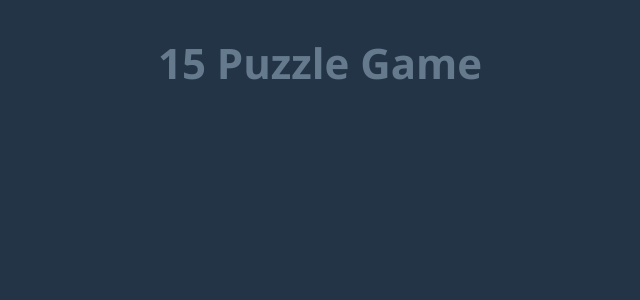
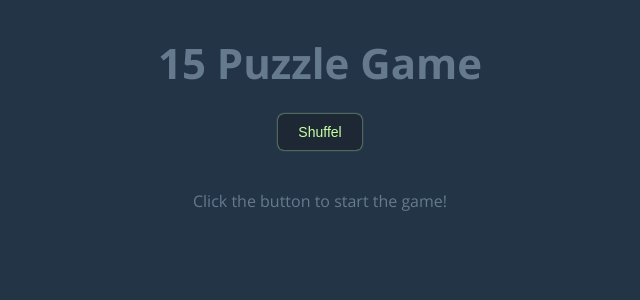
Before and after one commit to pernilla-hallgren/react-15-puzzle-game, a React (Create React App) app: page / in a window 1280 px wide. Shown: the top 300 px of the page, without its empty margins (320-960 px from the left). Built offline with nearby package versions, Linux system fonts and the light colour scheme.

Commit message:
add board component, styling & random numb function

```diff
--- a/src/App.tsx
+++ b/src/App.tsx
@@ -1,10 +1,12 @@
 import "./assets/styles/main.scss";
+import BoardGame from "./components/BoardGame";
 
 const App = () => {
 
   return (
     <main className="main-wrapper">
       <h1>15 Puzzle Game</h1>
+      <BoardGame />
     </main>
   );
 };
--- /dev/null
+++ b/src/assets/styles/layout/_boardGame.scss
@@ -0,0 +1,46 @@
+.container {
+    align-items: center;
+    justify-content: center;
+    display: flex;
+}
+
+.board {
+
+    &__wrapper {
+        display: flex;
+        align-items: center;
+        justify-content: center;
+        flex-wrap: wrap;
+        width: 420px;
+        height: 420px;
+    }
+
+    &__number {
+        display: flex;
+        cursor: pointer;
+        background-color: var(--dark-navy);
+        border-radius: 6px;
+        margin: 2px;
+        color: var(--green);
+        width: 100px;
+        height: 100px;
+        border: 1px solid var(--light-navy);
+        justify-content: center;
+        align-items: center;
+    }
+}
+
+.btn {
+
+    &__shuffle {
+        padding: 10px 20px;
+        color: var(--green);
+        font-size: var(--fz-sm);
+        border-radius: 6px;
+        border: none;
+        background-color: var(--dark-navy);
+        box-shadow: 0px 0px 2px var(--green);
+        cursor: pointer;
+        margin-bottom: 40px;
+    }
+}
--- a/src/assets/styles/layout/_index.scss
+++ b/src/assets/styles/layout/_index.scss
@@ -1 +1,2 @@
 @forward "app";
+@forward "boardGame";
--- /dev/null
+++ b/src/components/BoardGame.tsx
@@ -0,0 +1,29 @@
+import useRandomOrder from "../hooks/useRandomOrder";
+
+const BoardGame = () => {
+  const numbers: number[] = [
+    1, 2, 3, 4, 5, 6, 7, 8, 9, 10, 11, 12, 13, 14, 15, 0,
+  ];
+  const [randomNumbers, isRandomized, handleShuffle] =
+    useRandomOrder(numbers);
+
+  return (
+    <div>
+      <button className="btn__shuffle" onClick={handleShuffle}>Shuffel</button>
+        <div className="container">
+          {isRandomized ? (
+            <div className="board__wrapper">
+              {randomNumbers.map(number => (
+                <div key={number} className="board__number">{number}</div>
+              ))}
+            </div>
+
+          ) : (
+            <p>Click the button to start the game!</p>
+          )}
+        </div>
+    </div>
+  );
+};
+
+export default BoardGame;
--- /dev/null
+++ b/src/hooks/useRandomOrder.tsx
@@ -0,0 +1,20 @@
+import { useState } from "react";
+
+const useRandomOrder = (numbers: number[]): [number[], boolean, () => void] => {
+  const [randomNumbers, setRandomNumbers] = useState<number[]>([]);
+  const [isRandomized, setIsRandomized] = useState<boolean>(false);
+
+  const shuffleArray = (array: number[]): number[] => {
+    const shuffledArray = [...array];
+    return shuffledArray.sort(() => Math.random() - 0.5);
+  };
+
+  const handleShuffle = () => {
+    setRandomNumbers(shuffleArray(numbers));
+    setIsRandomized(true);
+  };
+
+  return [randomNumbers, isRandomized, handleShuffle];
+};
+
+export default useRandomOrder;
```
